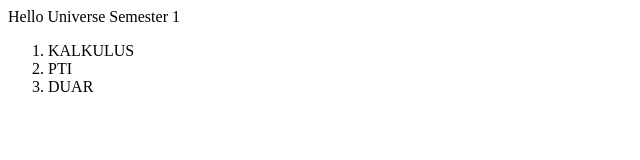
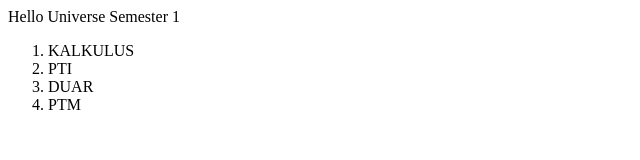
Before and after one commit to ghofaralhasyim/POPO, a plain HTML site: page index.html in a window 1280 px wide. Shown: the full height of the page, 0-640 px from the left. Drawn offline with Linux system fonts and the light colour scheme.

Commit message:
test der

```diff
--- a/index.html
+++ b/index.html
@@ -8,6 +8,7 @@
             <li>KALKULUS</li>
             <li>PTI</li>
             <li>DUAR</li>
+            <li>PTM</li>
         </ol>
     </body>
 </html>
```
